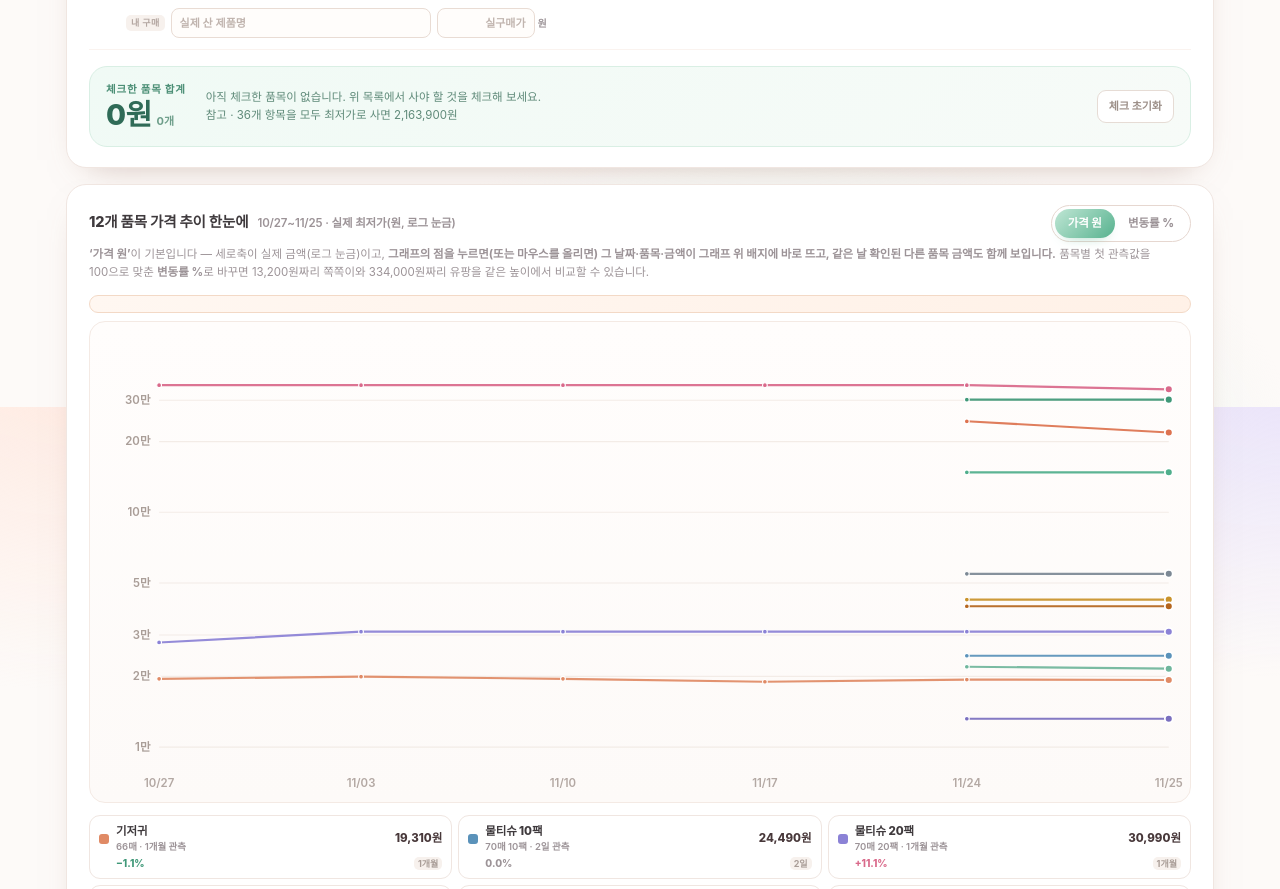
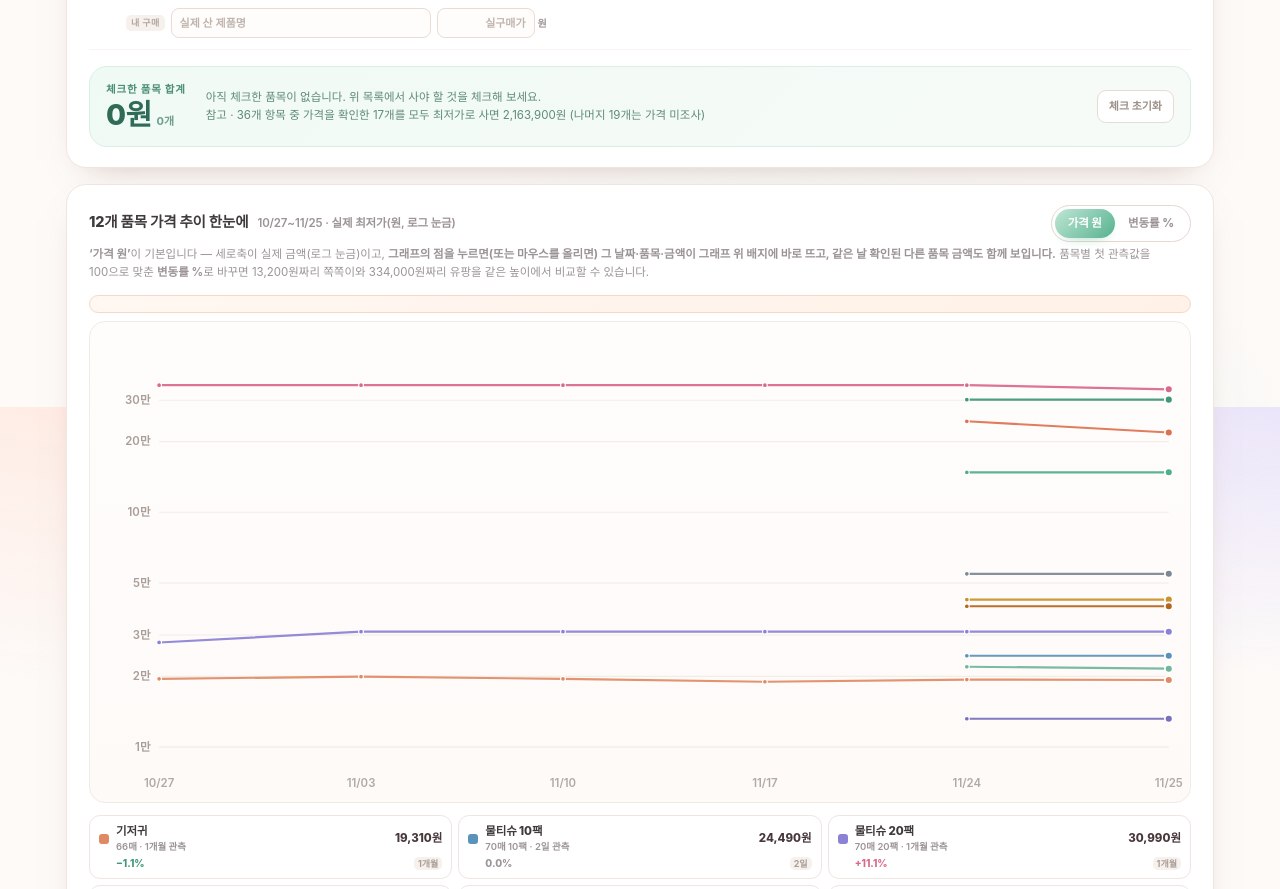
Before and after one commit to sooky0221/baby-dashboard, a plain HTML site: page index.html in a window 1280 px wide. Shown: the part 9993-10882 px from the top of the page. Drawn offline with Linux system fonts and the light colour scheme.

Commit message:
대시보드 자동 갱신 2026-11-25

```diff
--- a/index.html
+++ b/index.html
@@ -777,7 +777,7 @@
           <div class="total-k">체크한 품목 합계</div>
           <div class="total-v" id="sumV">0원<small id="sumC">0개</small></div>
         </div>
-        <div class="total-s" id="sumN">아직 체크한 품목이 없습니다. 위 목록에서 사야 할 것을 체크해 보세요.<br>참고 · 36개 항목을 모두 최저가로 사면 2,163,900원</div>
+        <div class="total-s" id="sumN">아직 체크한 품목이 없습니다. 위 목록에서 사야 할 것을 체크해 보세요.<br>참고 · 36개 항목 중 가격을 확인한 17개를 모두 최저가로 사면 2,163,900원 (나머지 19개는 가격 미조사)</div>
         <button class="reset" id="resetBtn" type="button">체크 초기화</button>
       </div>
     </div>
@@ -2605,7 +2605,9 @@
     if(myCount){
       lines.push("내 실구매 합계 <b>" + won(mySum) + "원</b> (" + myCount + "개) · 최저가 대비 <b>" + myTxt + "</b>");
     }
-    lines.push("참고 · " + GOODS.length + "개 항목을 모두 최저가로 사면 " + won(allMin) + "원");
+    var pricedCnt = GOODS.filter(function(g){ return bestOf(g).v != null; }).length;
+    lines.push("참고 · " + GOODS.length + "개 항목 중 가격을 확인한 " + pricedCnt + "개를 모두 최저가로 사면 " + won(allMin) +
+      "원 (나머지 " + (GOODS.length - pricedCnt) + "개는 가격 미조사)");
     document.getElementById("sumN").innerHTML = lines.join("<br>");
   }
 
```
